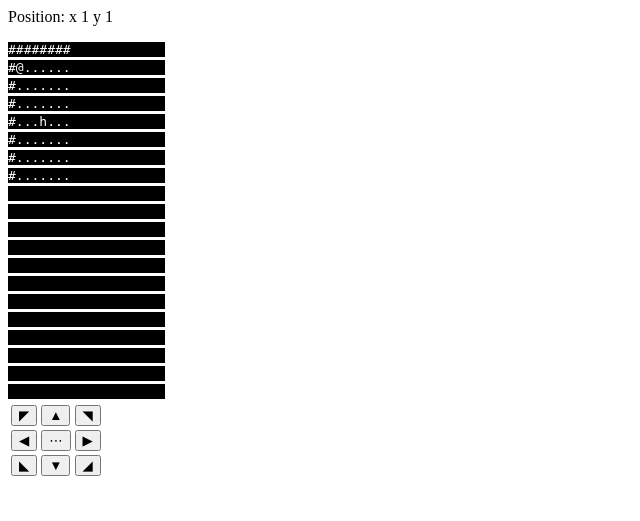
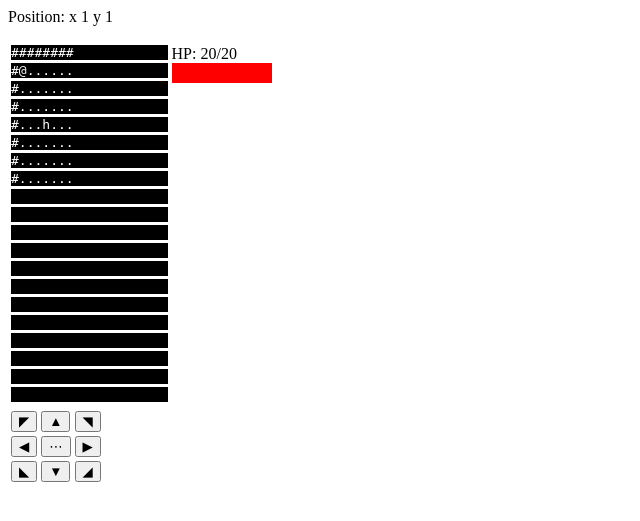
Before and after one commit to Zireael07/Flask-roguelike, a Flask app: page / in a window 1280 px wide. Shown: the top 521 px of the page, without its empty margins (0-640 px from the left). Run offline with Flask 2, Linux system fonts and the light colour scheme.

Commit message:
new: frontend - HUD (health bar), wrap up part 7

```diff
--- a/app.py
+++ b/app.py
@@ -81,4 +81,8 @@ def move(x=None, y=None):
         # slicing
         messages = game_vars.messages[-constants.NUM_MESSAGES:]
 
-    return jsonify({'data': render_template('response.html', position=position, console=console, style=arenamap.map_style, messages=messages)})
+    # HUD
+    fighter = game.get_stats(game_vars.world)
+
+    return jsonify({'data': render_template('response.html',
+    position=position, console=console, style=arenamap.map_style, messages=messages, stats=fighter)})
--- a/logic/game.py
+++ b/logic/game.py
@@ -120,6 +120,10 @@ def get_position(world):
     for ent, (player, pos) in world.get_components(Player, Position):
         return pos
 
+def get_stats(world):
+    for ent, (player, fighter) in world.get_components(Player, StatsComponent):
+        return fighter
+
 def is_player_alive(world):
     for ent, (player) in world.get_components(Player, Position):
         alive = not world.has_component(ent, DeadComponent)
--- a/templates/index.html
+++ b/templates/index.html
@@ -14,6 +14,10 @@
   <script  src="{{url_for('static', filename='keypad.js') }}"></script>
   <div id="output">
   <p>Position: x {{position.x }}  y {{ position.y }}</p>
+  <table>
+    <tbody>
+      <tr>
+        <td>
   <!-- simple HTML console-->
   <div id="console" style="font-family: monospace;">
     <!-- For loop logic of jinja template -->
@@ -25,6 +29,15 @@
   </div>
   {%endfor%}
   </div>
+        </td>
+        <td style="vertical-align: top;">
+          <div> HP: 20/20 </div>
+          <div style="background-color: red; width: 100px; height: 20px;"></div>
+        </td>
+      </tr>
+    </tbody>
+  </table>
+
   </div>
 
   <div id="keypad" class="keypad">
```
Also changed, not shown: templates/response.html (+13 -0 lines).
